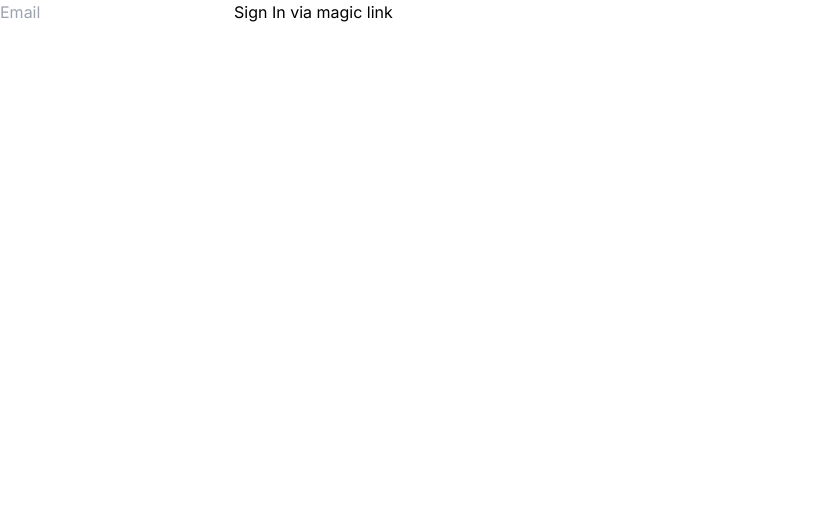
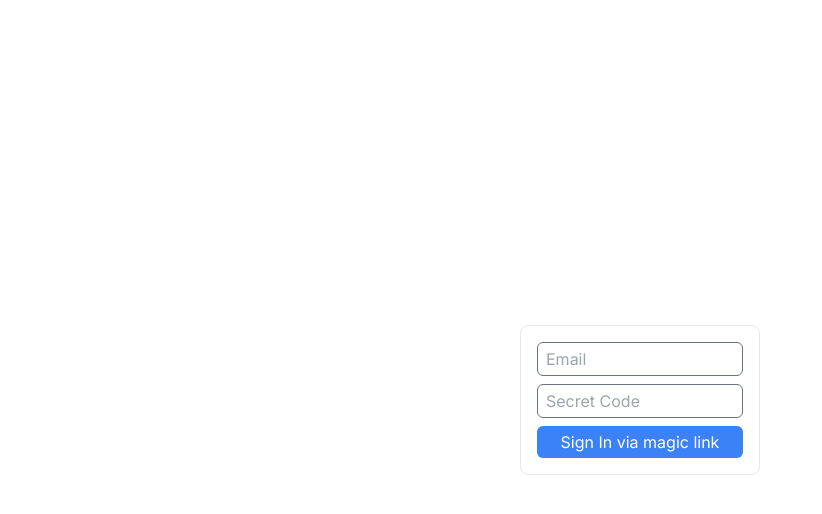
Before and after one commit to NicholasSaravia/directory, a Next.js app: page / in a window 1280 px wide. Shown: the top 514 px of the page, without its empty margins (0-822 px from the left). Built offline with nearby package versions, Linux system fonts and the light colour scheme; no server answers.

Commit message:
add secret code check using server action

```diff
--- /dev/null
+++ b/app/actions.ts
@@ -0,0 +1,26 @@
+"use server";
+
+import { supabase } from "@/lib/supabase-config";
+import { AuthError } from "@supabase/supabase-js";
+
+export async function signIn(
+  email: string,
+  secretCode: string,
+  redirectUrl: string
+) {
+  if (secretCode !== process.env.AUTH_SECRET_CODE)
+    return {
+      error: JSON.stringify(new AuthError("Invalid secret code")),
+      data: {
+        user: null,
+        session: null,
+      },
+    };
+
+  return await supabase.auth.signInWithOtp({
+    email,
+    options: {
+      emailRedirectTo: redirectUrl,
+    },
+  });
+}
--- /dev/null
+++ b/app/directory/page.tsx
@@ -0,0 +1,3 @@
+export default function Page() {
+  return <div>hi</div>;
+}
--- a/app/globals.css
+++ b/app/globals.css
@@ -1,3 +1,15 @@
 @tailwind base;
 @tailwind components;
 @tailwind utilities;
+
+@layer base{
+  input {
+    @apply text-black border border-gray-500 px-2 py-1 rounded-md;
+  }
+}
+
+@layer components{
+  .btn-primary {
+    @apply bg-blue-500 text-white px-2 py-1 rounded-md;
+  }
+}
--- a/app/layout.tsx
+++ b/app/layout.tsx
@@ -17,7 +17,9 @@ export default function RootLayout({
 }) {
   return (
     <html lang="en">
-      <body className={inter.className}>{children}</body>
+      <body className={`${inter.className} h-[100dvh] w-[100dvw]`}>
+        {children}
+      </body>
     </html>
   );
 }
--- a/app/page.tsx
+++ b/app/page.tsx
@@ -1,19 +1,25 @@
 "use client";
-import { signInWithEmail } from "@/lib/api/auth";
-import { useRef, useState } from "react";
+import { useState } from "react";
+import { signIn } from "@/app/actions";
 
 export default function Home() {
   const [email, setEmail] = useState("");
+  const [secretCode, setSecretCode] = useState("");
+  const [loading, setLoading] = useState(false);
   const [signUpStatus, setSignUpStatus] = useState<
     "ERROR" | "SUCCESS" | "DEFAULT"
   >("DEFAULT");
 
   return (
-    <main className="h-[100dvh] w-[100dvw]">
+    <main className="flex flex-col h-full justify-center items-center">
       <form
+        className="flex flex-col gap-2 max-w-60 border p-4 rounded-lg"
         onSubmit={async (e) => {
           e.preventDefault();
-          const { data, error } = await signInWithEmail(email);
+          setLoading(true);
+
+          const redirectUrl = new URL("/directory", window.location.href).href;
+          const { error } = await signIn(email, secretCode, redirectUrl);
 
           if (error) {
             setSignUpStatus("ERROR");
@@ -25,16 +31,24 @@ export default function Home() {
             console.log("resetting");
             setSignUpStatus("DEFAULT");
           }, 3000);
+
+          setLoading(false);
         }}
       >
-        <>
         <input
           type="email"
           placeholder="Email"
           onChange={(e) => setEmail(e.target.value)}
         />
-          <button>Sign In via magic link</button>
-        </>
+        <input
+          type="text"
+          placeholder="Secret Code"
+          onChange={(e) => setSecretCode(e.target.value)}
+        />
+        <button className="btn-primary" disabled={loading}>
+          Sign In via magic link
+        </button>
+      </form>
       {signUpStatus === "ERROR" && (
         <div>Something went wrong submitting your request</div>
       )}
@@ -44,7 +58,6 @@ export default function Home() {
           it, check your spam folder.
         </div>
       )}
-      </form>
     </main>
   );
 }
--- a/lib/api/auth.ts
+++ /dev/null
@@ -1,13 +0,0 @@
-import { supabase } from "../supabase-config";
-
-export async function signInWithEmail(email: string) {
-  const redirectUrl = new URL("/directory", window.location.href).href;
-  console.log(email);
-
-  return await supabase.auth.signInWithOtp({
-    email,
-    options: {
-      emailRedirectTo: redirectUrl,
-    },
-  });
-}
```
Lines whose indentation alone changed are shown as unchanged.
